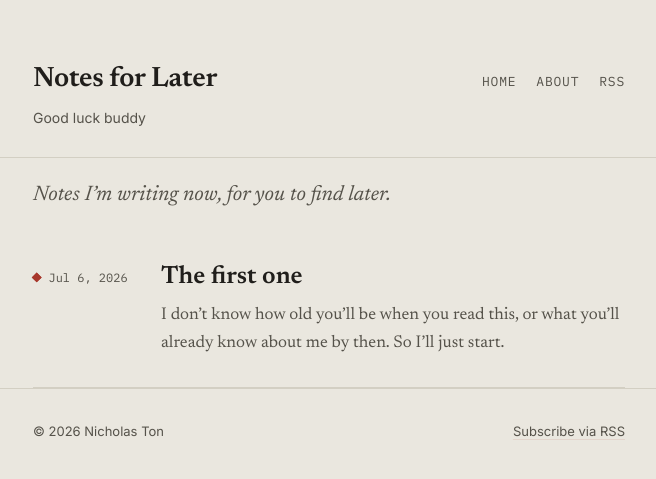
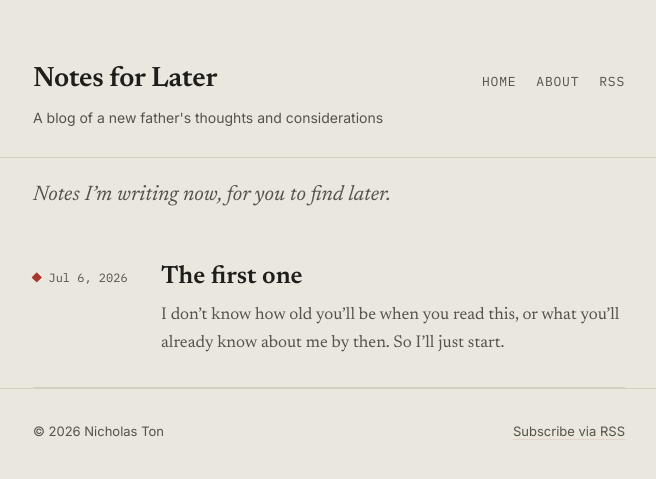
Before and after one commit to Nichkt/XiuShen, a Jekyll site: the page built from index.md, in a window 1280 px wide. Shown: the top 479 px of the page, without its empty margins (311-967 px from the left). Built offline with Jekyll 4.4.1, drawn with Linux system fonts in a browser that asks for light colours.

Commit message:
Update _config.yml

```diff
--- a/_config.yml
+++ b/_config.yml
@@ -1,6 +1,6 @@
 title: Notes for Later
 description: >-
-  Good luck buddy
+  A blog of a new father's thoughts and considerations
 author: Nicholas Ton
 baseurl: "/XiuShen"
 url: "https://nichkt.github.io"
```
